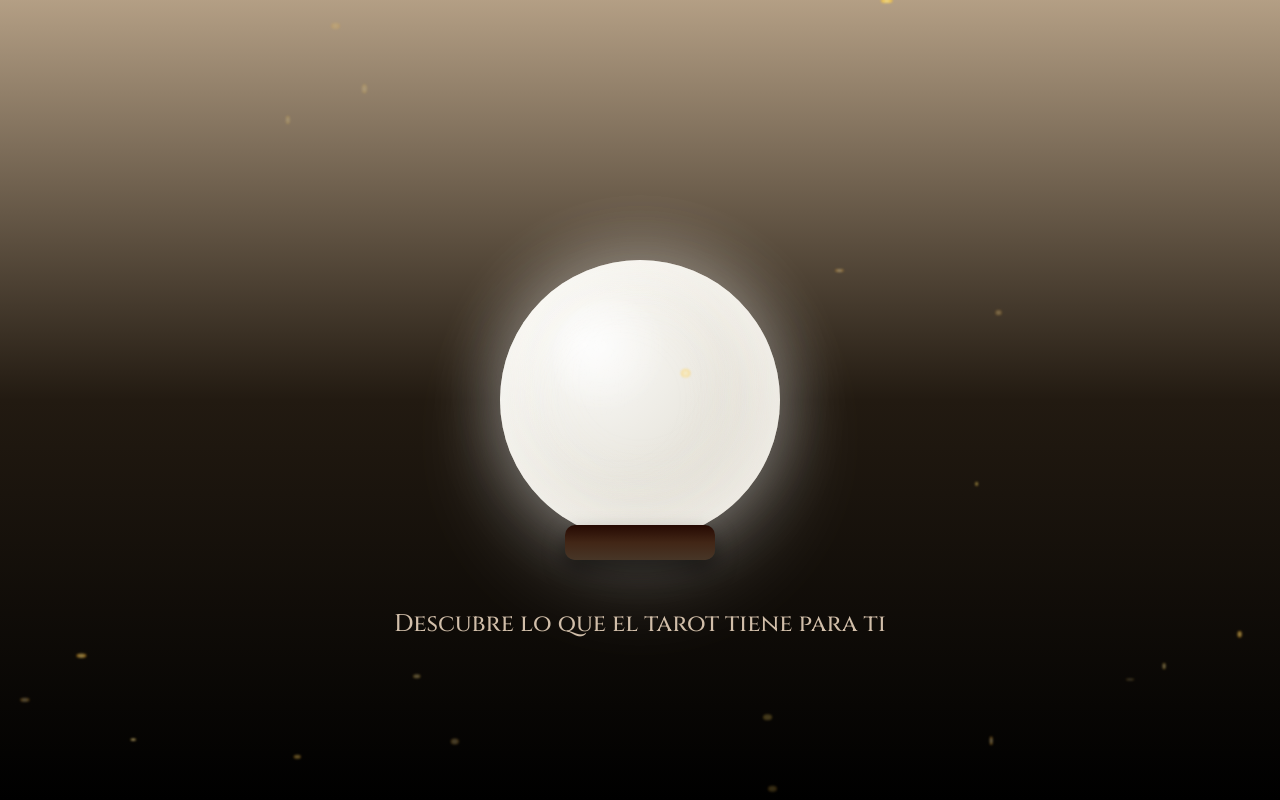
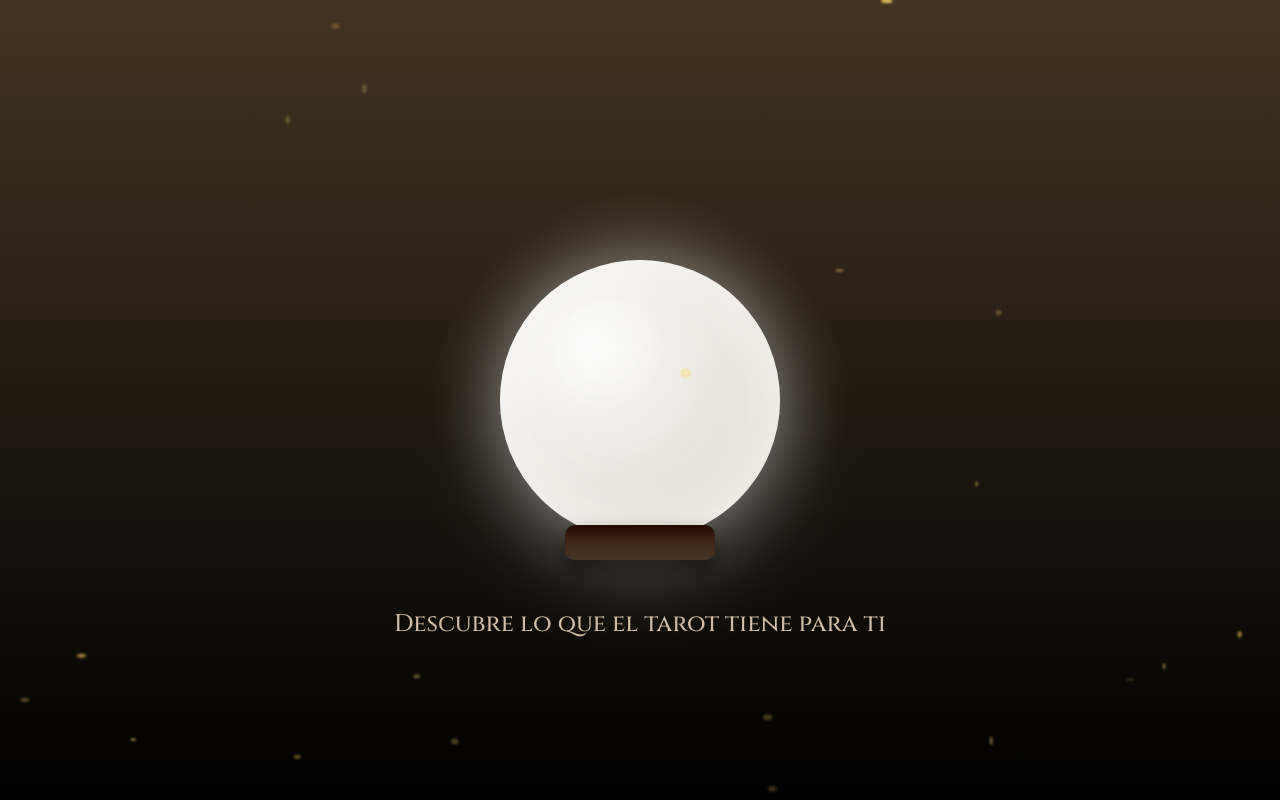
Before and after one commit to guiss26/tarot-cards, a React (Vite) app: page /welcome-screen in a window 1280 px wide. Built offline with nearby package versions, Linux system fonts and the light colour scheme; some icons are missing; a web font is replaced by a local one.

Commit message:
refactor(welcome-screen): adjust layout to make WelcomeScreen full screen

```diff
--- a/src/components/WelcomeScreen.jsx
+++ b/src/components/WelcomeScreen.jsx
@@ -6,13 +6,24 @@ export default function WelcomeScreen() {
     return (
         <Box
             sx={{
-                minHeight: '100vh',
-                background: 'linear-gradient(to bottom,rgba(68, 51, 34, 0.23),rgb(34, 26, 17), #000)',
+                // minHeight: '100vh',
+                height: '100vh',
+                // height: '100%',
+                position: 'fixed',
+                top: 0,
+                left: 0,
+                right: 0,
+                bottom: 0,
+                width: '100vw',
+                // width: '100%',
+                // background: 'linear-gradient(to bottom,rgba(68, 51, 34, 0.23),rgb(34, 26, 17), #000)',
+                background: 'linear-gradient(to bottom,rgb(68, 51, 34),rgb(34, 26, 17), #000)',
                 display: 'flex',
                 alignItems: 'center',
                 justifyContent: 'center',
                 overflow: 'hidden',
-                position: 'relative',
+                // position: 'relative',
+                zIndex: 9999,
             }}
         >
             <motion.div
```
